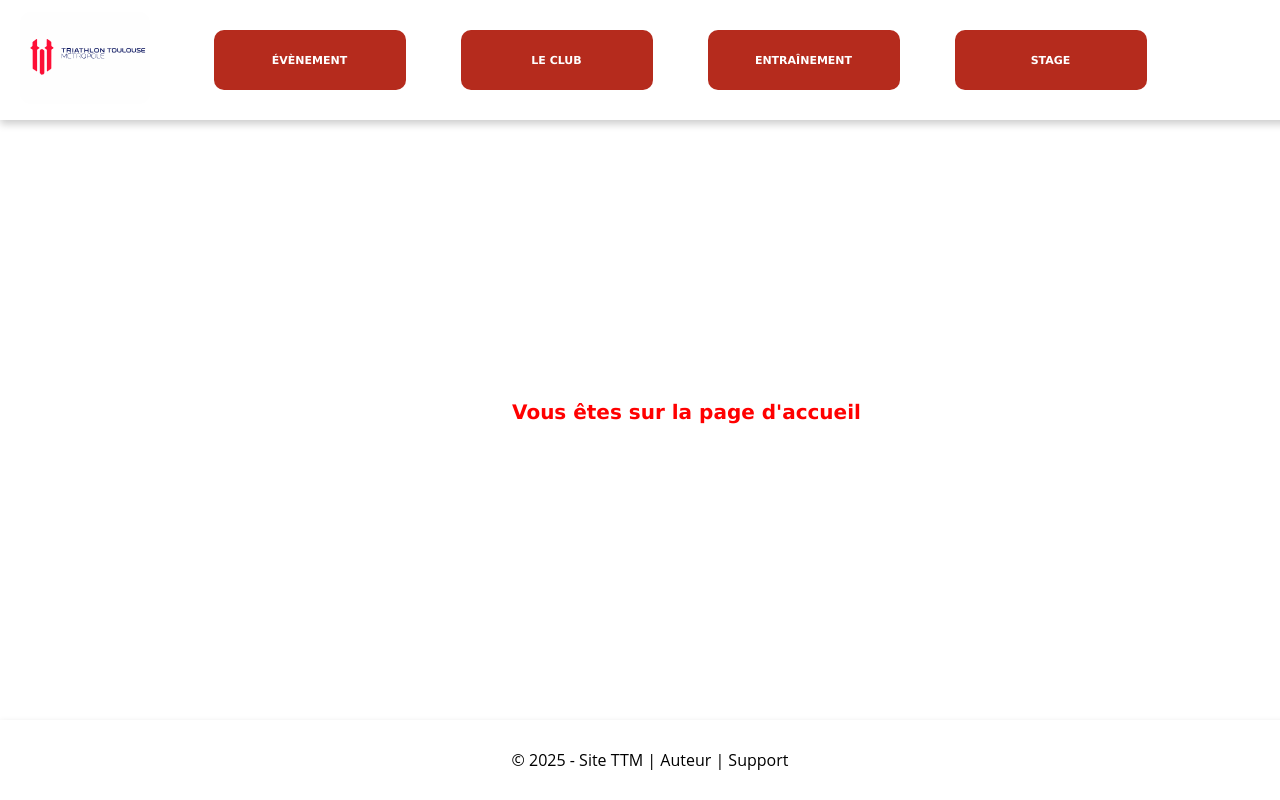
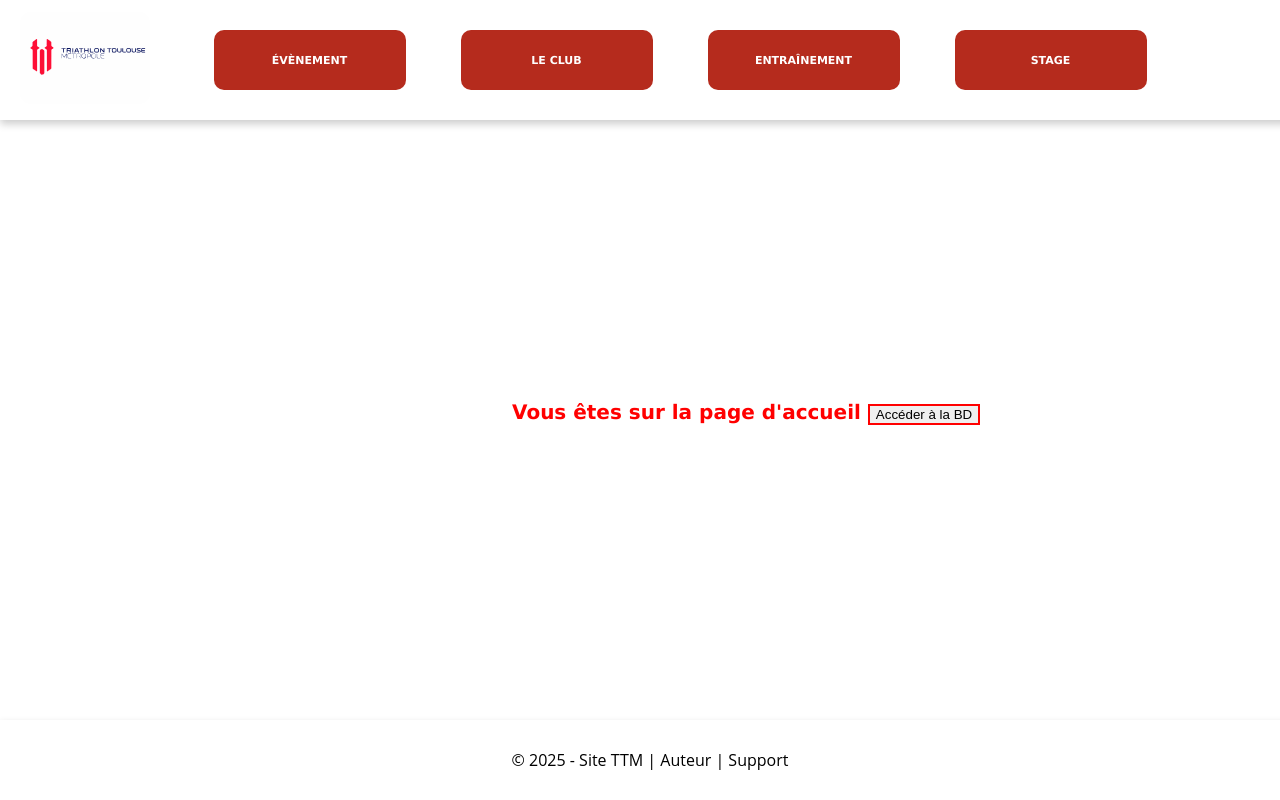
Before and after one commit to Team-TTM/frontend, a Vue app in the folder frontend/: page /users/HomePage in a window 1280 px wide. Built offline with nearby package versions, Linux system fonts and the light colour scheme.

Commit message:
edit : ajout d'un bouton pour naviguer vers la liste des adhérents

```diff
--- a/frontend/src/pages/HomePage.vue
+++ b/frontend/src/pages/HomePage.vue
@@ -6,6 +6,9 @@
     </header>
     <div id="HomeText">
       Vous êtes sur la page d'accueil
+      <router-link to="/users/csvListeAdherent">
+        <button id="button">Accéder à la BD</button>
+      </router-link>
     </div>
     <footer>
       © 2025 - Site TTM | Auteur | Support
@@ -20,6 +23,9 @@ import BoutonsHeader from "@/components/boutonsHeader.vue";
 </script>
 
 <style scoped>
+#button{
+  border : solid 2px red;
+}
 #HomeText{
   position: absolute;
   top:50%;
```
